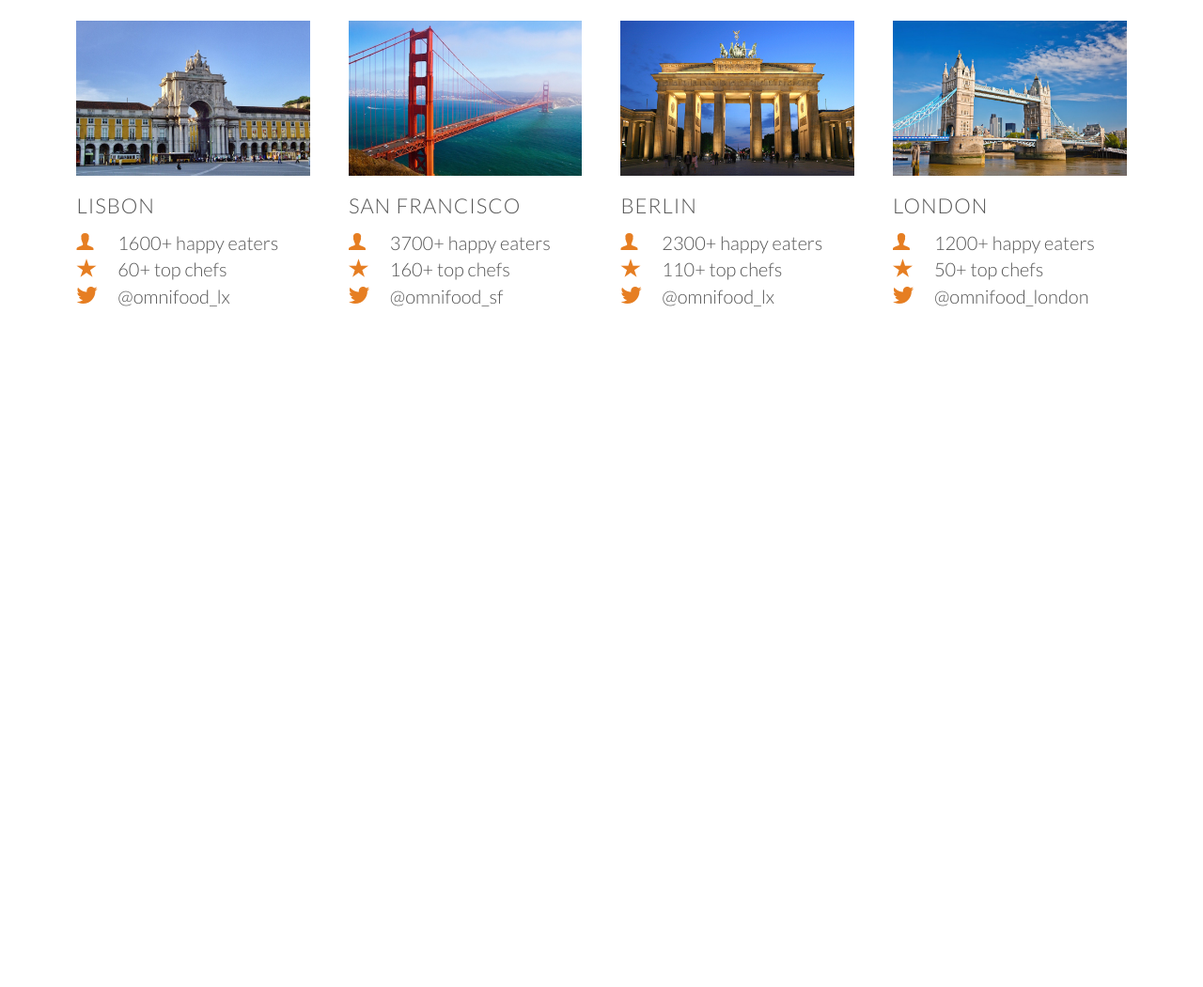
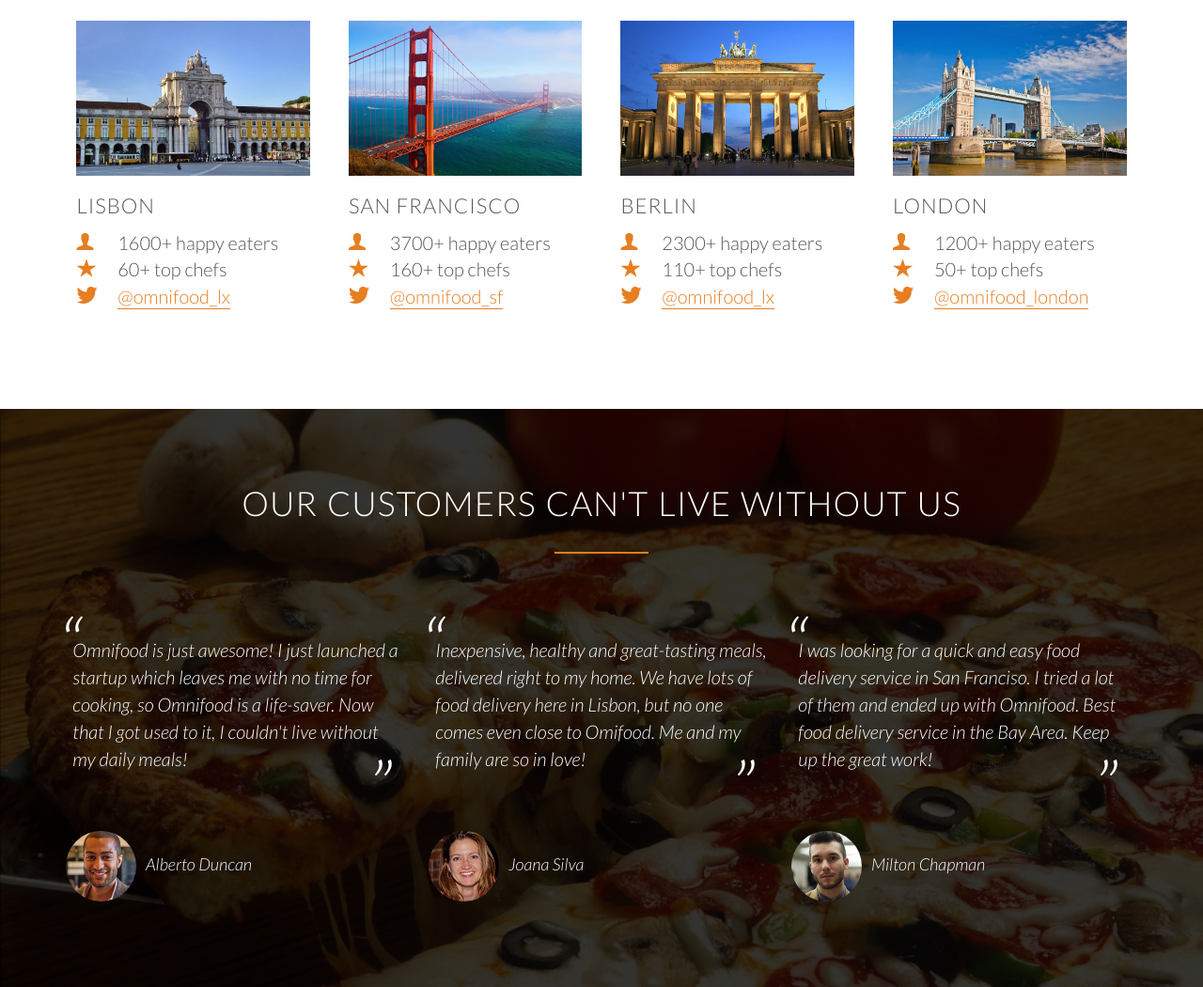
Before and after one commit to djmgeneseo/MOCK-FOOD-DELIVERY-WEBSITE, a PHP site: page / in a window 1280 px wide. Shown: the part 2939-3989 px from the top of the page at 94% size. Before the commit the page ends 3265 px from the top, so only its background shows below. Run offline with PHP 8.4, Linux system fonts and the light colour scheme; some web fonts are replaced.

Commit message:
(attempt to) add section testimonials

```diff
--- a/index.html
+++ b/index.html
@@ -163,7 +163,7 @@
                     </div>
                     <div class="city-feature">
                         <i class="ion-social-twitter icon-small"></i>
-                        @omnifood_lx
+                        <a href="#">@omnifood_lx</a>
                     </div>
                 </div>
                 <div class="col span-1-of-4 box">
@@ -179,7 +179,7 @@
                     </div>
                     <div class="city-feature">
                         <i class="ion-social-twitter icon-small"></i>
-                        @omnifood_sf
+                        <a href="#">@omnifood_sf</a>
                     </div>
                 </div>
                 <div class="col span-1-of-4 box">
@@ -195,7 +195,7 @@
                     </div>
                     <div class="city-feature">
                         <i class="ion-social-twitter icon-small"></i>
-                        @omnifood_lx
+                        <a href="#">@omnifood_lx</a>
                     </div>
                 </div>
                 <div class="col span-1-of-4 box">
@@ -211,8 +211,35 @@
                     </div>
                     <div class="city-feature">
                         <i class="ion-social-twitter icon-small"></i>
-                        @omnifood_london
+                        <a href="#">@omnifood_london</a>
                     </div>
+                </div>
+            </div>
+        </section>
+
+        <!-- SECTION: TESTIMONIALS -->
+        <section class="section-testimonials">
+            <div class="row">
+                <h2>Our customers can't live without us</h2>
+            </div>
+            <div class="row">
+                <div class="col span-1-of-3">
+                    <blockquote>
+                        Omnifood is just awesome! I just launched a startup which leaves me with no time for cooking, so Omnifood is a life-saver. Now that I got used to it, I couldn't live without my daily meals!
+                    </blockquote>
+                    <cite><img src="resources/img/customer-1.jpg">Alberto Duncan</cite>
+                </div>
+                <div class="col span-1-of-3">
+                    <blockquote>
+                        Inexpensive, healthy and great-tasting meals, delivered right to my home. We have lots of food delivery here in Lisbon, but no one comes even close to Omifood. Me and my family are so in love!
+                    </blockquote>
+                    <cite><img src="resources/img/customer-2.jpg">Joana Silva</cite>
+                </div>
+                <div class="col span-1-of-3">
+                    <blockquote>
+                        I was looking for a quick and easy food delivery service in San Franciso. I tried a lot of them and ended up with Omnifood. Best food delivery service in the Bay Area. Keep up the great work!
+                    </blockquote>
+                    <cite><img src="resources/img/customer-3.jpg">Milton Chapman</cite>
                 </div>
             </div>
         </section>
@@ -221,4 +248,5 @@
 </html>
 
 <!--
+
 -->
--- a/resources/css/style.css
+++ b/resources/css/style.css
@@ -367,12 +367,26 @@ blockquote {
     /* can simply choose italic b/c we included with google fonts at <head> */
     font-style: italic;
     line-height: 145%;
+    position: relative;
+    margin-top: 40px;
 }
 
 blockquote:before {
     display: block;
-    content: "A";
-    size: 400%;
+    /* css-tricks.com/snippets/html/glyphs */
+    content: "\201C";
+    font-size: 400%;
+    position: absolute;
+    top: 0;
+    left: -8px;
+
+}
+
+blockquote:after {
+    display: block;
+    content:"\201D";
+    font-size: 400%;
+    padding-left: 315px;
 }
 
 cite {
```
